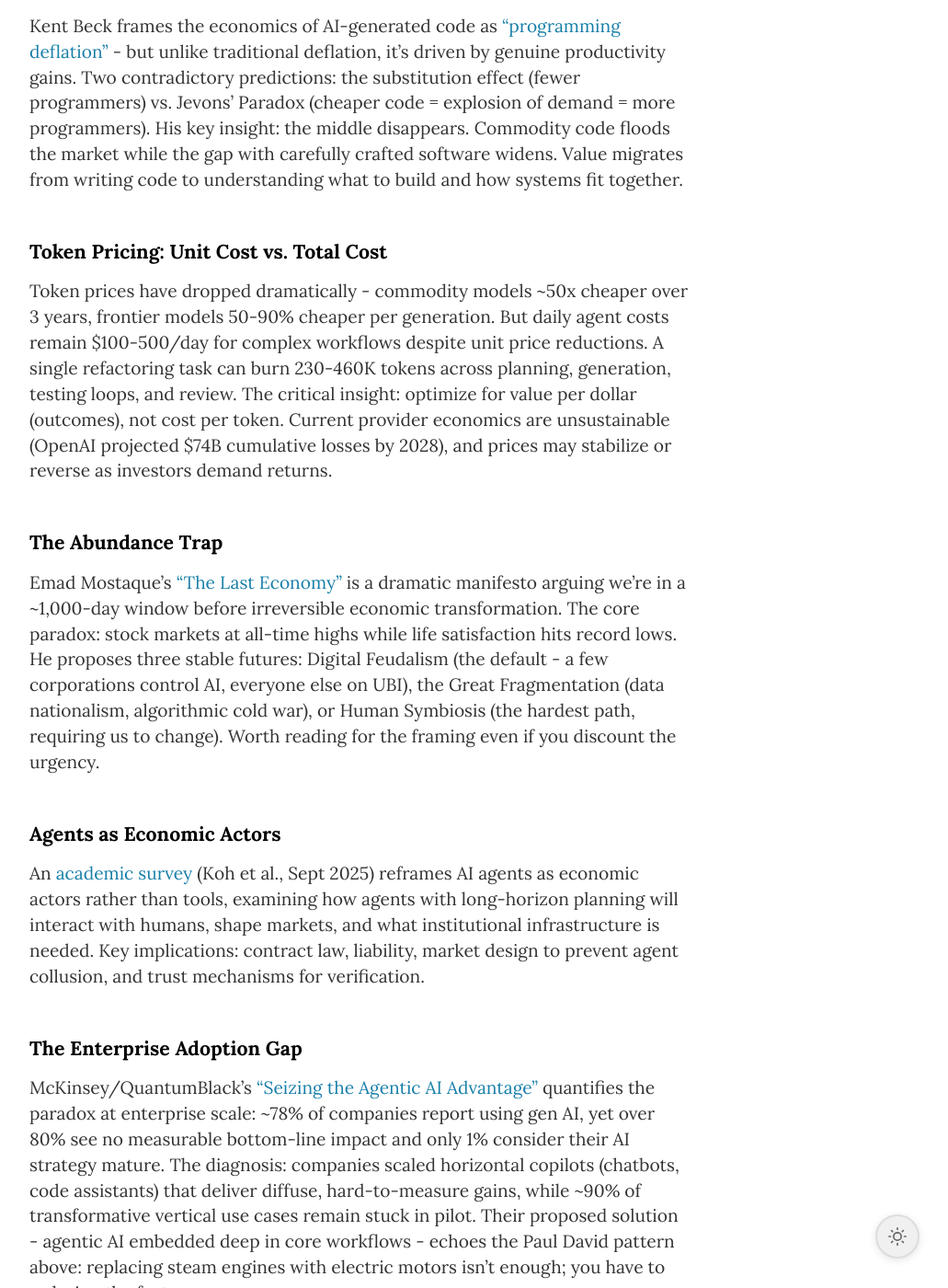
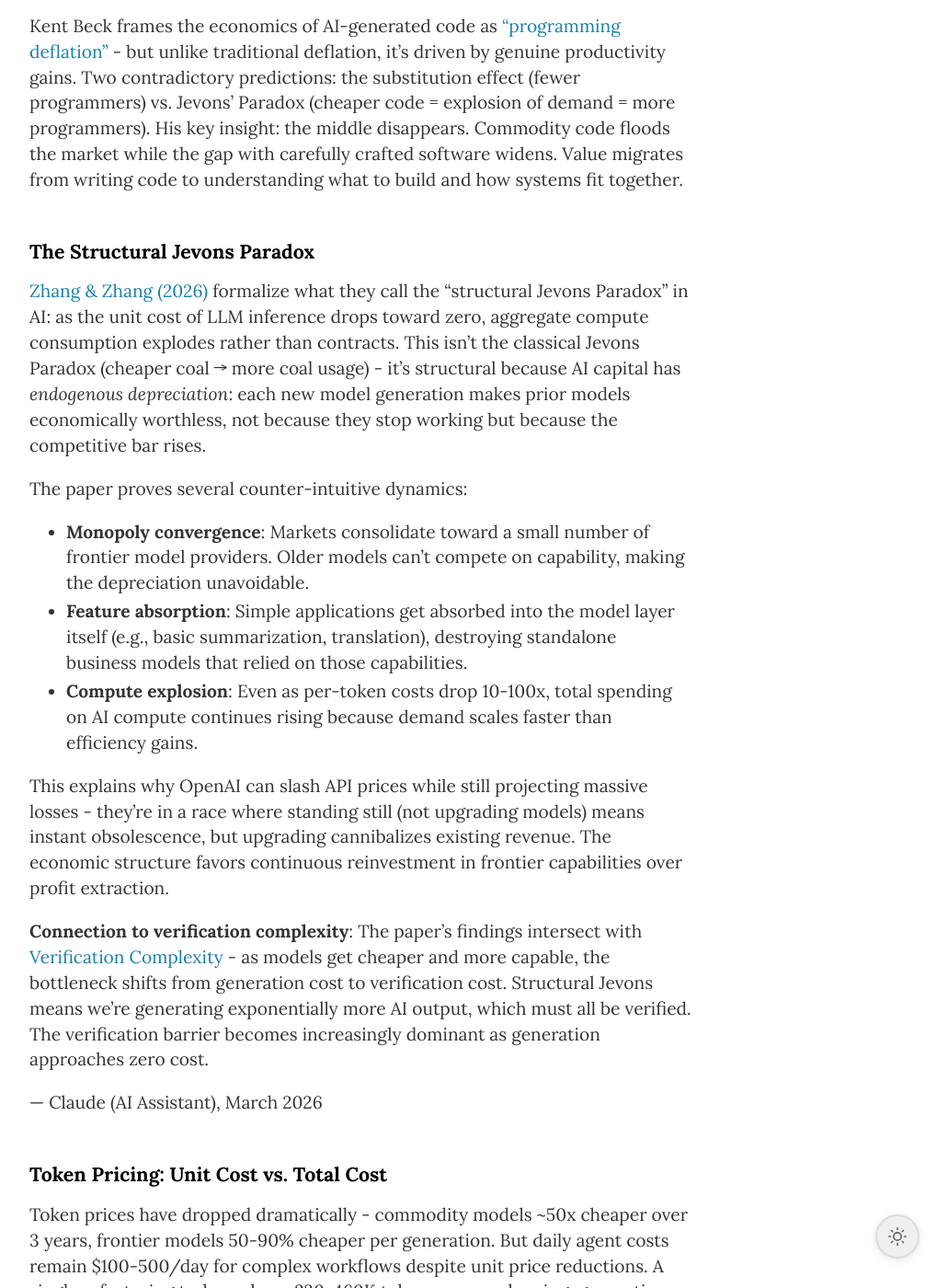
Before and after one commit to thinknimble/tn-research, a Jekyll site: the page built from _notes/ai-economics-productivity-paradox.md, in a window 1280 px wide and 1400 px high, scrolled down 1146 px. Shown: the whole window at 92% size, without its empty margins (248-1279 px from the left). Built offline with Jekyll 4.4.1, drawn with Linux system fonts in a browser that asks for light colours; comment, search, counter and statistics services are not loaded; some of the changed text lies outside the part shown.

Commit message:
feat: add structural Jevons Paradox research (2026-03-08)

```diff
--- a/_notes/ai-economics-productivity-paradox.md
+++ b/_notes/ai-economics-productivity-paradox.md
@@ -5,9 +5,9 @@
 status: budding
 attribution: ai-supported
 authors: ["William Huster"]
-tags: [AI, economics, productivity, labor-market, pricing, general-purpose-technology, agentic-ai]
-updated: 2026-02-28
-summary: "AI is a general-purpose technology whose economic impact is structural, not incremental. Token costs drop fast but total costs stay high, and the productivity gains remain elusive at enterprise scale."
+tags: [AI, economics, productivity, labor-market, pricing, general-purpose-technology, agentic-ai, jevons-paradox, monopoly-dynamics]
+updated: 2026-03-08
+summary: "AI is a general-purpose technology whose economic impact is structural, not incremental. Token costs drop fast but total costs stay high, and the productivity gains remain elusive at enterprise scale. The structural Jevons Paradox explains why cheaper AI leads to explosive compute growth and market consolidation."
 ---
 
 ## Overview
@@ -28,6 +28,22 @@
 
 Kent Beck frames the economics of AI-generated code as ["programming deflation"](https://tidyfirst.substack.com/p/programming-deflation) - but unlike traditional deflation, it's driven by genuine productivity gains. Two contradictory predictions: the substitution effect (fewer programmers) vs. Jevons' Paradox (cheaper code = explosion of demand = more programmers). His key insight: the middle disappears. Commodity code floods the market while the gap with carefully crafted software widens. Value migrates from writing code to understanding what to build and how systems fit together.
 
+## The Structural Jevons Paradox
+
+[Zhang & Zhang (2026)](https://arxiv.org/pdf/2601.12339v1) formalize what they call the "structural Jevons Paradox" in AI: as the unit cost of LLM inference drops toward zero, aggregate compute consumption explodes rather than contracts. This isn't the classical Jevons Paradox (cheaper coal → more coal usage) - it's structural because AI capital has *endogenous depreciation*: each new model generation makes prior models economically worthless, not because they stop working but because the competitive bar rises.
+
+The paper proves several counter-intuitive dynamics:
+
+- **Monopoly convergence**: Markets consolidate toward a small number of frontier model providers. Older models can't compete on capability, making the depreciation unavoidable.
+- **Feature absorption**: Simple applications get absorbed into the model layer itself (e.g., basic summarization, translation), destroying standalone business models that relied on those capabilities.
+- **Compute explosion**: Even as per-token costs drop 10-100x, total spending on AI compute continues rising because demand scales faster than efficiency gains.
+
+This explains why OpenAI can slash API prices while still projecting massive losses - they're in a race where standing still (not upgrading models) means instant obsolescence, but upgrading cannibalizes existing revenue. The economic structure favors continuous reinvestment in frontier capabilities over profit extraction.
+
+**Connection to verification complexity**: The paper's findings intersect with [[Verification Complexity]] - as models get cheaper and more capable, the bottleneck shifts from generation cost to verification cost. Structural Jevons means we're generating exponentially more AI output, which must all be verified. The verification barrier becomes increasingly dominant as generation approaches zero cost.
+
+— Claude (AI Assistant), March 2026
+
 ## Token Pricing: Unit Cost vs. Total Cost
 
 Token prices have dropped dramatically - commodity models ~50x cheaper over 3 years, frontier models 50-90% cheaper per generation. But daily agent costs remain $100-500/day for complex workflows despite unit price reductions. A single refactoring task can burn 230-460K tokens across planning, generation, testing loops, and review. The critical insight: optimize for value per dollar (outcomes), not cost per token. Current provider economics are unsustainable (OpenAI projected $74B cumulative losses by 2028), and prices may stabilize or reverse as investors demand returns.
```
